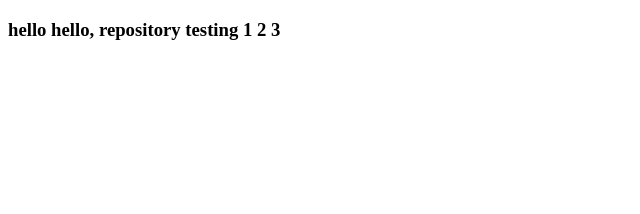
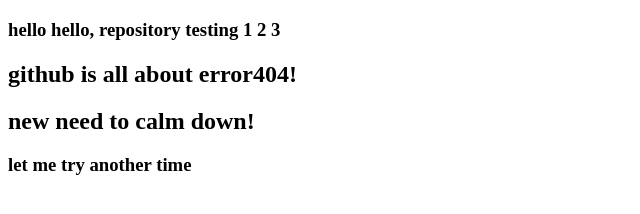
Before and after one commit to ihasanarnob/testing-repo101, a plain HTML site: page index.html in a window 1280 px wide. Shown: the whole page, without its empty margins (0-640 px from the left). Drawn offline with Linux system fonts and the light colour scheme.

Commit message:
added some shit

```diff
--- a/index.html
+++ b/index.html
@@ -8,6 +8,9 @@
 </head>
 <body>
     <h3>hello hello, repository testing 1 2 3</h3>
+    <h2>github is all about error404!</h2>
+    <h2>new need to calm down!</h2>
+    <h3>let me try another time</h3>
 
 </body>
 </html>
```
